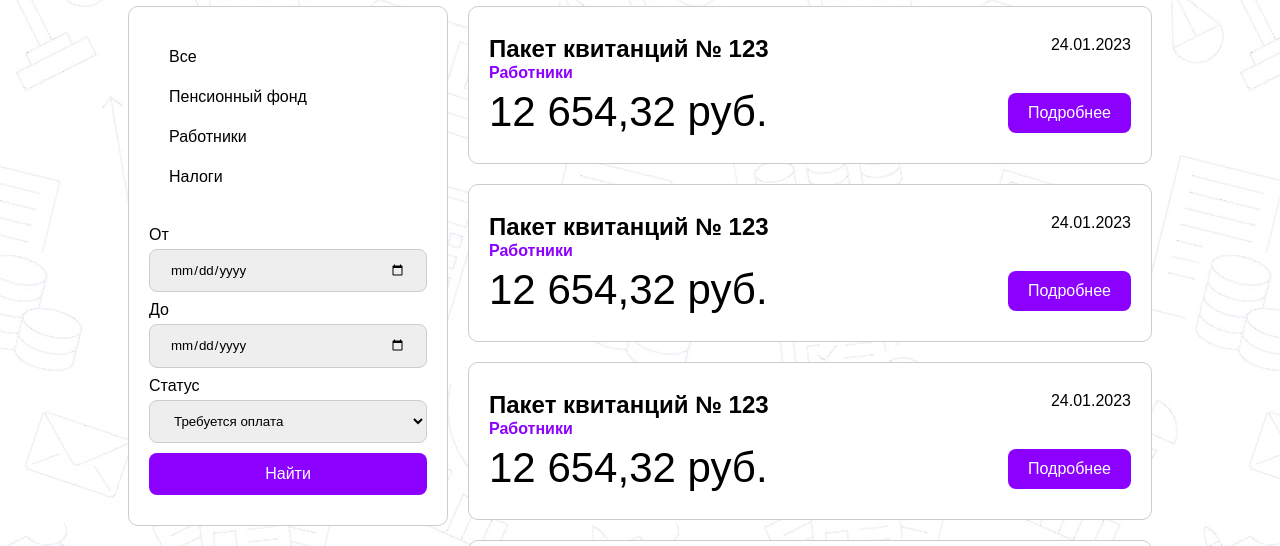
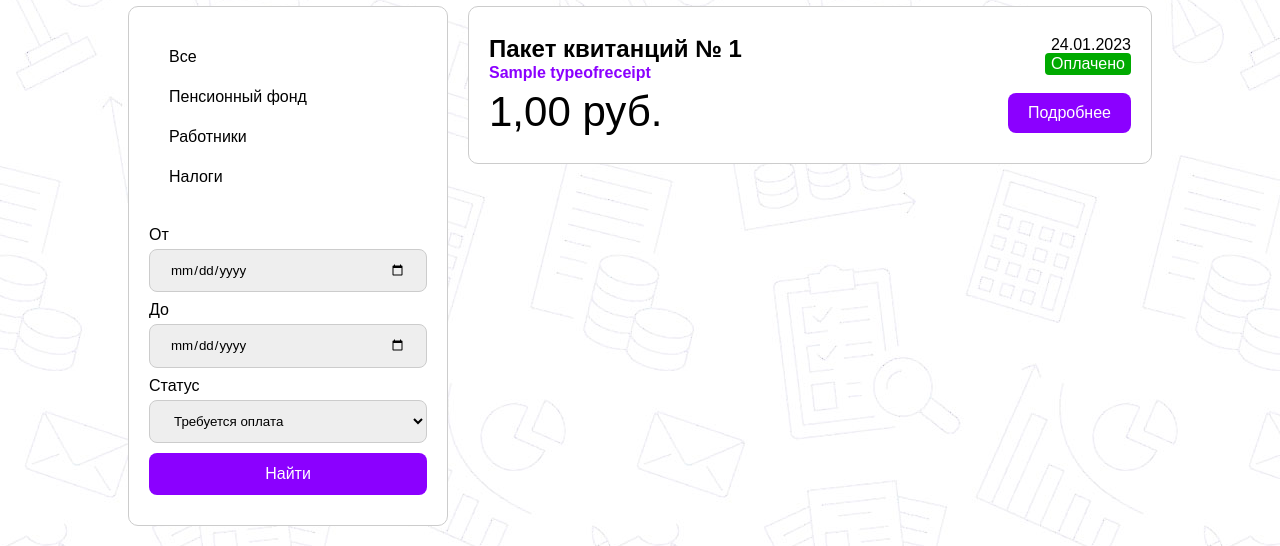
Before and after one commit to Dimzmiks555/iusrt_django, a Django app: page /profile/receipts/ in a window 1280 px wide. Shown: the part 213-759 px from the top of the page. Run offline with Django 4.2, Linux system fonts and the light colour scheme; a user stored in the database is signed in; tables that the repository leaves empty hold one stand-in row (values such as "Sample post"); some libraries are stand-ins or nearby versions; some web fonts are replaced; grey boxes are pictures that could not be loaded.

Commit message:
receiptspage

```diff
--- a/app/settings.py
+++ b/app/settings.py
@@ -142,4 +142,4 @@ AUTH_USER_MODEL = 'dictionary.Organization'  # new
 
 LOGIN_REDIRECT_URL = '/profile/'
 
-APPEND_SLASH = False
+# APPEND_SLASH = False
--- a/client/views.py
+++ b/client/views.py
@@ -1,6 +1,6 @@
 from django.shortcuts import render
 from django.views.generic import TemplateView
-from charges.models import PackageOfServices, PaymentOfPackageOfServices
+from charges.models import PackageOfServices, PaymentOfPackageOfServices, PackageOfReceipts
 from dictionary.models import Organization
 from charges.forms import UploadPaymentForm
 
@@ -61,6 +61,12 @@ class ServiceView(TemplateView):
 class ReceiptsView(TemplateView):
     template_name = "profile/receipts.html"
 
+    def get_context_data(self, **kwargs):
+        context = super().get_context_data(**kwargs)
+        context['receipts'] = PackageOfReceipts.objects.filter(
+            organization=self.request.user)
+        return context
+
 
 class ReceiptView(TemplateView):
     template_name = "profile/receipts/receipt.html"
--- a/templates/profile/receipts.html
+++ b/templates/profile/receipts.html
@@ -41,90 +41,29 @@
                             </div>
                         </div>
                         <div class="charges__block">
+                            {% for receipt in receipts %}
                                 <div class="charge__item">
                                     <div class="charge__item__header">
                                         <div>
-                                        <h4>Пакет квитанций № 123</h4>
-                                        <h5>Работники</h5>
+                                            <h4>Пакет квитанций № {{receipt.pk}}</h4>
+                                            <h5>{{receipt.type}}</h5>
                                         </div>
                                         <div>
                                             <p>24.01.2023</p>
-                                        <span>Оплачено</span>
+                                            <span class="{% if receipt.status == 'Требуется оплата' %}red_status{% else %}green_status{% endif %}">{{receipt.status}}</span>
                                         </div>
                                     </div>
                                     <div class="charge__item__footer">
                                         <span>
-                                        12 654,32 руб.
+                                            {{receipt.summ}} руб.
                                         </span>
                                         <div class="charge__item__footer__buttons">
-                                        <a class="primary_button">Подробнее</a>
+                                            <a class="primary_button" href="/profile/receipts/{{receipt.pk}}">Подробнее</a>
                                             <!-- <a class="secondary_button">Прикрепить</a> -->
                                         </div>
                                     </div>
                                 </div>
-                            <div class="charge__item">
-                                <div class="charge__item__header">
-                                    <div>
-                                        <h4>Пакет квитанций № 123</h4>
-                                        <h5>Работники</h5>
-                                    </div>
-                                    <div>
-                                        <p>24.01.2023</p>
-                                        <span>Оплачено</span>
-                                    </div>
-                                </div>
-                                <div class="charge__item__footer">
-                                    <span>
-                                        12 654,32 руб.
-                                    </span>
-                                    <div class="charge__item__footer__buttons">
-                                        <a class="primary_button">Подробнее</a>
-                                        <!-- <a class="secondary_button">Прикрепить</a> -->
-                                    </div>
-                                </div>
-                            </div>
-                            <div class="charge__item">
-                                <div class="charge__item__header">
-                                    <div>
-                                        <h4>Пакет квитанций № 123</h4>
-                                        <h5>Работники</h5>
-                                    </div>
-                                    <div>
-                                        <p>24.01.2023</p>
-                                        <span>Оплачено</span>
-                                    </div>
-                                </div>
-                                <div class="charge__item__footer">
-                                    <span>
-                                        12 654,32 руб.
-                                    </span>
-                                    <div class="charge__item__footer__buttons">
-                                        <a class="primary_button">Подробнее</a>
-                                        <!-- <a class="secondary_button">Прикрепить</a> -->
-                                    </div>
-                                </div>
-                            </div>
-                            <div class="charge__item">
-                                <div class="charge__item__header">
-                                    <div>
-                                        <h4>Пакет квитанций № 123</h4>
-                                        <h5>Работники</h5>
-                                    </div>
-                                    <div>
-                                        <p>24.01.2023</p>
-                                        <span>Оплачено</span>
-                                    </div>
-                                </div>
-                                <div class="charge__item__footer">
-                                    <span>
-                                        12 654,32 руб.
-                                    </span>
-                                    <div class="charge__item__footer__buttons">
-                                        <a class="primary_button">Подробнее</a>
-                                        <!-- <a class="secondary_button">Прикрепить</a> -->
-                                    </div>
-                                </div>
-                            </div>
+                            {% endfor %}
                         </div>
                     </div>
                 </section>
```
Lines whose indentation alone changed are shown as unchanged.
